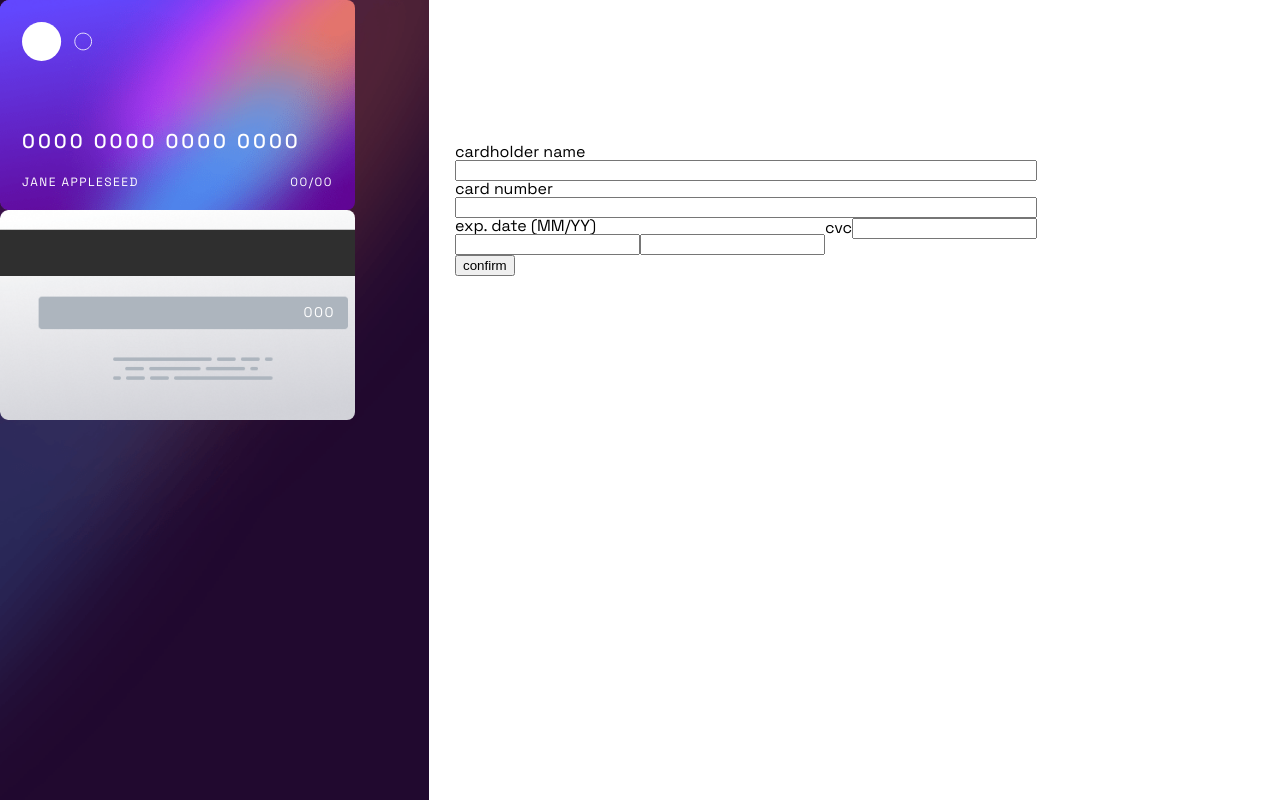
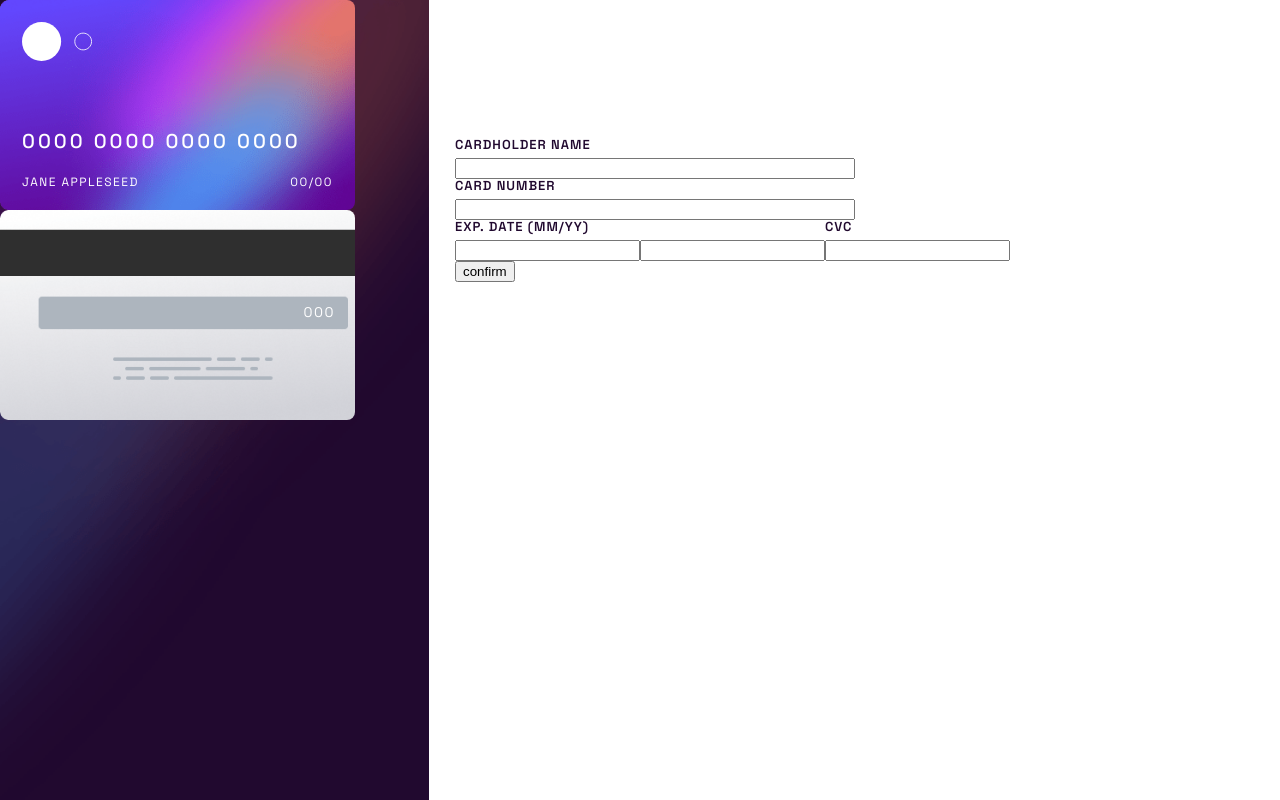
Before and after one commit to gigaamiridze/interactive-card-details-form, a React (Vite) app: page / in a window 1280 px wide. Built offline with nearby package versions, Linux system fonts and the light colour scheme.

Commit message:
Added styles of labels

```diff
--- a/src/assets/css/global.css
+++ b/src/assets/css/global.css
@@ -139,10 +139,24 @@ body #root .App .flex-container {
   right: 20px;
 }
 
+form {
+  max-width: 400px;
+  width: 100%;
+}
 form .form-group {
   display: flex;
   flex-direction: column;
 }
+form .form-group label {
+  font-size: 13px;
+  color: hsl(278deg, 68%, 11%);
+  text-transform: uppercase;
+  font-weight: 600;
+  letter-spacing: 1px;
+}
+form .form-group input {
+  margin-top: 7px;
+}
 form .form-group .flex-box {
   display: flex;
 }
--- a/src/components/CardForm/_styles.scss
+++ b/src/components/CardForm/_styles.scss
@@ -1,7 +1,20 @@
 form {
+  max-width: 400px;
+  width: 100%;
+
   .form-group {
     display: flex;
     flex-direction: column;
+
+    label {
+      @include textProperty(13px, $veryDarkViolet, uppercase);
+      font-weight: $semiBold;
+      letter-spacing: 1px;
+    }
+
+    input {
+      margin-top: 7px;
+    }
 
     .flex-box {
       display: flex;
```
